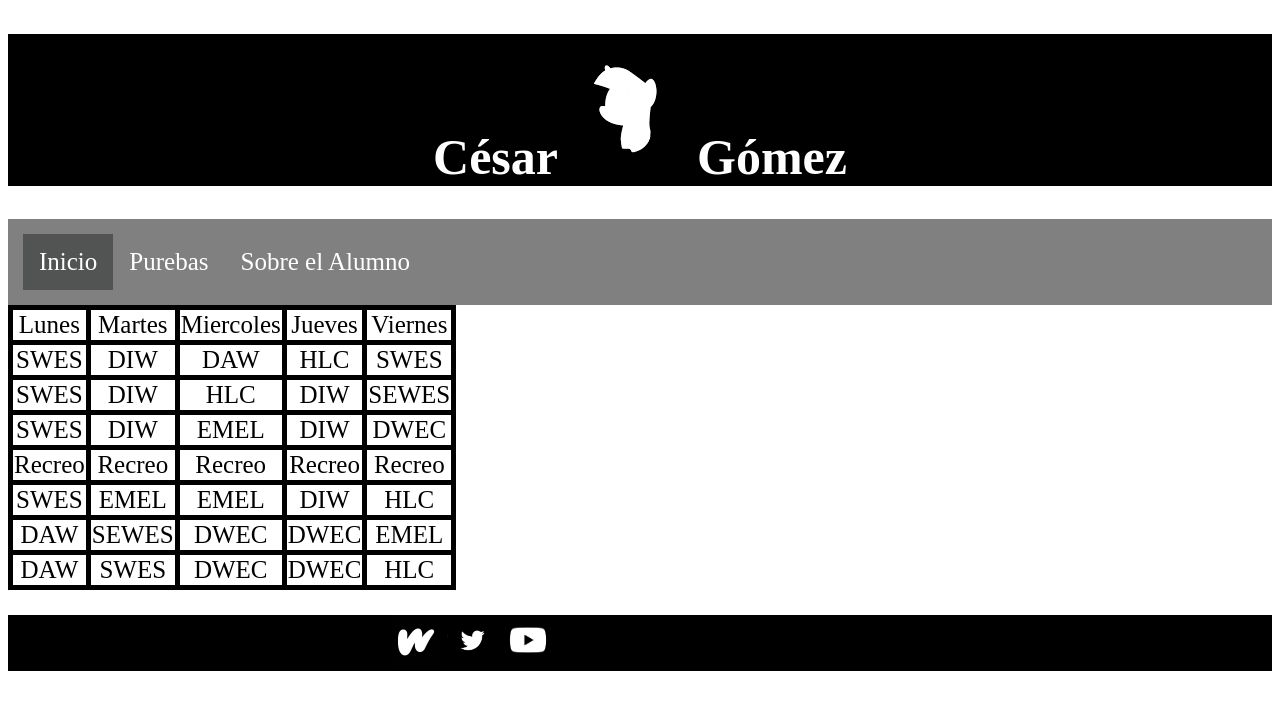
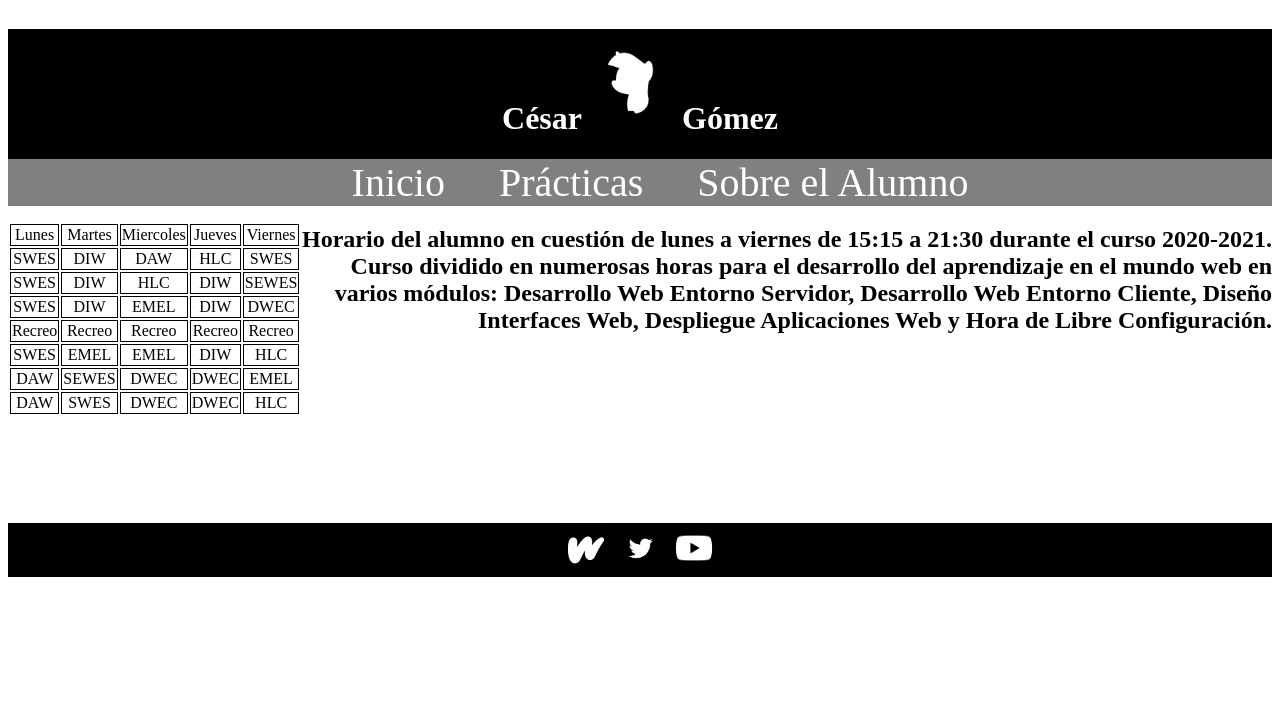
Before and after one commit to CGGomez/DIW2-CGG, a plain HTML site: page DIW/HTML22/index.html in a window 1280 px wide. Drawn offline with Linux system fonts and the light colour scheme.

Commit message:
Add files via upload

```diff
--- a/DIW/HTML22/estilo.css
+++ b/DIW/HTML22/estilo.css
@@ -1,59 +1,53 @@
 html{
-    font-family: equestria;
-    font-size: 25px;
-}
-h1{
-    color: white;
-    background-color: black;
-    font-family: equestria;
+    font-family: Equestria;
 }
 
-head{
+body{
     position: absolute;
-    width: 100%;
-    height: 100%;
+    width: auto;
 }
 
-ul{
-    list-style: none;
-    margin: 0;
-    padding: 15px;
-    overflow: hidden;
+header{
+    width: 100%;
+    height: auto;
+    background-color: black;
+}
+
+.titulo{
     text-align: center;
+    background-color: black;
+    color: white;
+}
+
+.menu{
     background-color: gray;
+    text-align: center;
 }
 
 li{
-    float: left;
-}
-
-h4{
-    float: right;
-}
-
-a:hover{
- background-color: black;
- height: 100%;
- color:  white;
-}
-
-li a{
-    text-align: center;
-    display: inline-block;
-    color: white;
-    padding: 14px 16px;
+    display: inline;
+    font-size: 40px;
+    padding: 25px;
 }
 
 a{
     text-decoration: none;
+    color: white;
 }
-
-body{
-    text-align: center;
+a:hover{
+    background-color: black;
+    color: white;
 }
 
 footer{
     background-color: black;
+    text-align: center;
+    margin-top: 15%;
+    width: 100%;
+}
+
+h2{
+    text-align: right;
 }
 
 .social{
@@ -61,17 +55,19 @@ footer{
     height: 50px;
 }
 
-.actual{
-    background-color: #525353;
-    height:100%;
-}
-.neeko{
+table{
     float: left;
 }
 
-table, td, th{
+table td{
+    border: 1px solid;
     text-align: center;
-    font-family: equestria;
-    border: 5px solid black;
-    border-collapse: collapse;
 }
+
+.neeko{
+    float: right;
+}
+
+.texto {
+    text-align: right;
+}
--- a/DIW/HTML22/index.html
+++ b/DIW/HTML22/index.html
@@ -1,20 +1,21 @@
 <!DOCTYPE html>
 <html lang="en">
-<head>
+<header>
     <meta charset="UTF-8">
+    <link rel="stylesheet" type="text/css" href="estilo.css" /></style>
     <meta name="viewport" content="width=device-width, initial-scale=1.0">
-    <link rel="stylesheet" type="text/css" href="estilo.css" /></style>
-    <link rel="shorcut icon" href="images/TR.png" type="favicon/ico">
-    <meta name="viewport" content="width=device-width, initial-scale=1.0">
-    <title>César Gómez Gómez</title>
-        <h1>César<img src="images/TR.png">Gómez</h1>
-    <ul class="menu">
-        <li class="actual"><a href="index.html">Inicio</a></li>
-        <li><a href="pruebas.html">Purebas</a></li>
-        <li><a href="sobre.html">Sobre el Alumno</a></li>
-    </ul>
-</head>
+    <title>PC Tablet CGG</title>
+    <h1 class="titulo">César<img src="images/TR.png" height="100" width="100">Gómez</h1>
+    <nav>
+        <ul class="menu">
+            <li><a href="index.html">Inicio</a></li>
+            <li><a href="Practicas.html">Prácticas</a></li>
+            <li><a href="Sobre.html">Sobre el Alumno</a></li>
+        </ul>
+    </nav>
+</header>
 <body>
+    <p>
         <table>
             <tr>
                 <td>Lunes</td>
@@ -72,7 +73,12 @@
                 <td>DWEC</td>
                 <td>HLC</td>
             </tr>
-        </table> <h4>Horario del alumno en cuestion</h4>
+        </table><h2>Horario del alumno en cuestión de lunes a viernes de 15:15 a 21:30 durante el curso 2020-2021.
+                    Curso dividido en numerosas horas para el desarrollo del aprendizaje en el mundo web en varios
+                    módulos: Desarrollo Web Entorno Servidor, Desarrollo Web Entorno Cliente, Diseño Interfaces Web,
+                    Despliegue Aplicaciones Web y Hora de Libre Configuración.
+
+                </h2>
     </p>
 </body>
 <footer>
```
Also changed, not shown: DIW/HTML22/Practicas.html (added, +33 -0 lines), DIW/HTML22/Sobre.html (added, +36 -0 lines).
